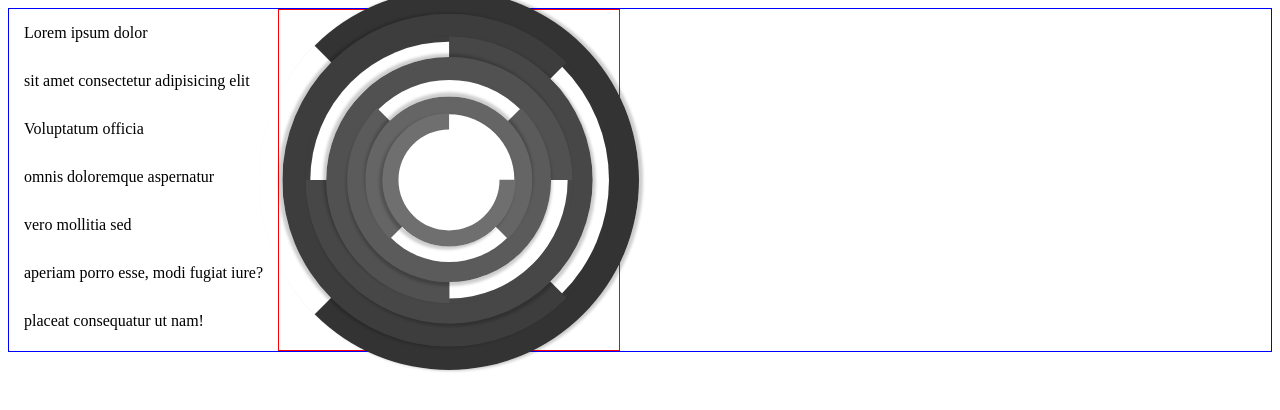
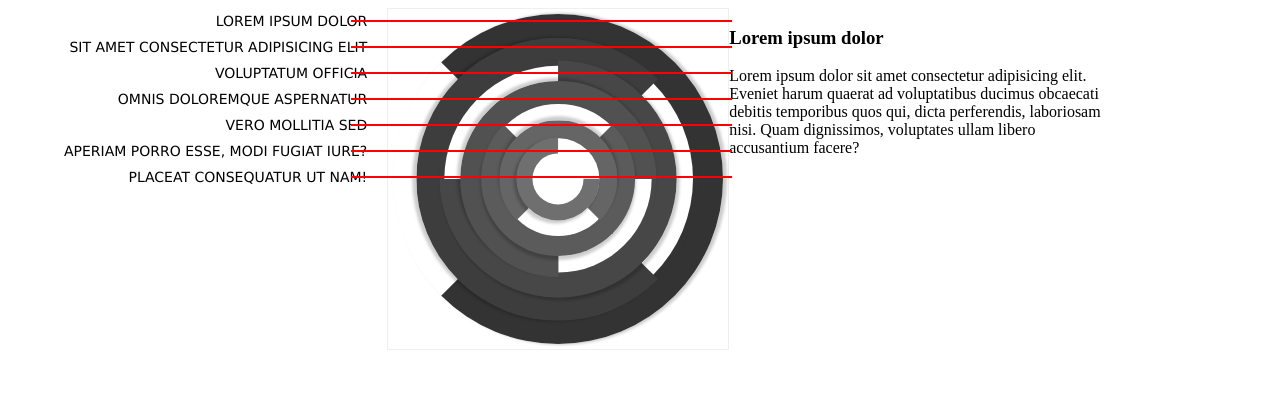
Before and after one commit to goldensky09/maze, a plain HTML site: page index.html in a window 1280 px wide. Drawn offline with nearby package versions, Linux system fonts and the light colour scheme.

```diff
--- a/index.css
+++ b/index.css
@@ -1,19 +1,18 @@
 .container {
-    border: 1px solid blue;
     display: flex;
 }
-.labels {
-    background-color: antiquewhite;
+.arc-labels {
     flex-basis: 30%;
+    text-align: right;
 }
 .arc-container {
-    border: 1px solid red;
     flex-basis: 320px;
     height: 320px;
     position: relative;
     padding: 10px;
+    border: 1px solid #efefef;
 }
-.desc {
+.arc-desc {
     flex-basis: 30%;
 }
 
@@ -39,12 +38,12 @@
     display: none;
 }
 .arc-radio:checked + .arc {
-    border-color: red!important;
+    border-color: teal!important;
     border-bottom-color: transparent!important;
     overflow: hidden;
 }
 .arc-selected {
-    border-color: red!important;
+    border-color: teal!important;
     border-bottom-color: transparent!important;
     overflow: hidden;
 }
@@ -56,9 +55,25 @@
 }
 
 .arc-trigger {
-    padding: 15px;
+    padding: 5px 20px 5px 0;
     display: block;
     cursor: pointer;
+    font-family: Verdana, Geneva, Tahoma, sans-serif;
+    font-size: 14px;
+    position: relative;
+    text-transform: uppercase;
+}
+
+.arc-trigger:after {
+    content: "";
+    width: 100%;
+    height: 0;
+    border: 1px solid red;
+    display: block;
+    position: absolute;
+    transform: translate(90%, -50%);
+    z-index: 1;
+    top: 50%;
 }
 
 .arc-trigger:hover {
--- a/index.html
+++ b/index.html
@@ -68,8 +68,11 @@
 
             </div>
         </div>
-        <div class="arc-decs">
-            <p></p>
+        <div class="arc-desc">
+            <h3>Lorem ipsum dolor</h3>
+            <p>
+                Lorem ipsum dolor sit amet consectetur adipisicing elit. Eveniet harum quaerat ad voluptatibus ducimus obcaecati debitis temporibus quos qui, dicta perferendis, laboriosam nisi. Quam dignissimos, voluptates ullam libero accusantium facere?
+            </p>
         </div>
     </div>
 </body>
--- a/index.js
+++ b/index.js
@@ -12,7 +12,7 @@
             arcStartAngle = (Math.floor(Math.random() * 4) + 1) * 22.5,//generate a randome ange between 0 to 90 degree
             arcStartThickness = 30 - numArcs * 2,
             arcDiff = apDifference(arcStartThickness, numArcs, arcArea),
-            tmpWidth = contWidth;
+            tmpWidth = contWidth-50;
         // console.log(arcStartThickness, numArcs, arcArea);
         $.each($(".arc"), function (i, el) {
             var arcAngle = i ? (i % 2 ? arcStartAngle + (i - 1) * 22.5 + 180 : arcStartAngle + i * 22.5) : arcStartAngle,
```
